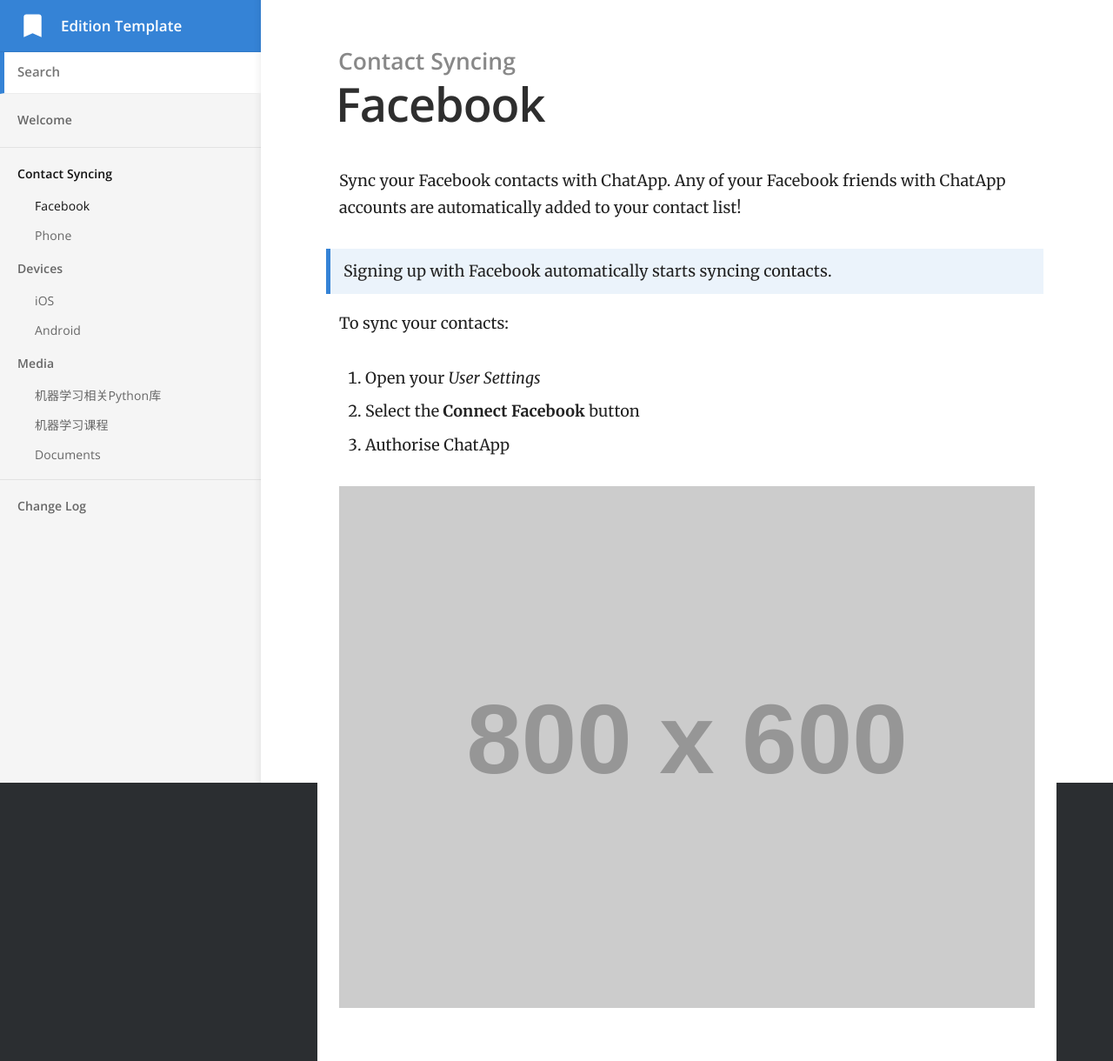
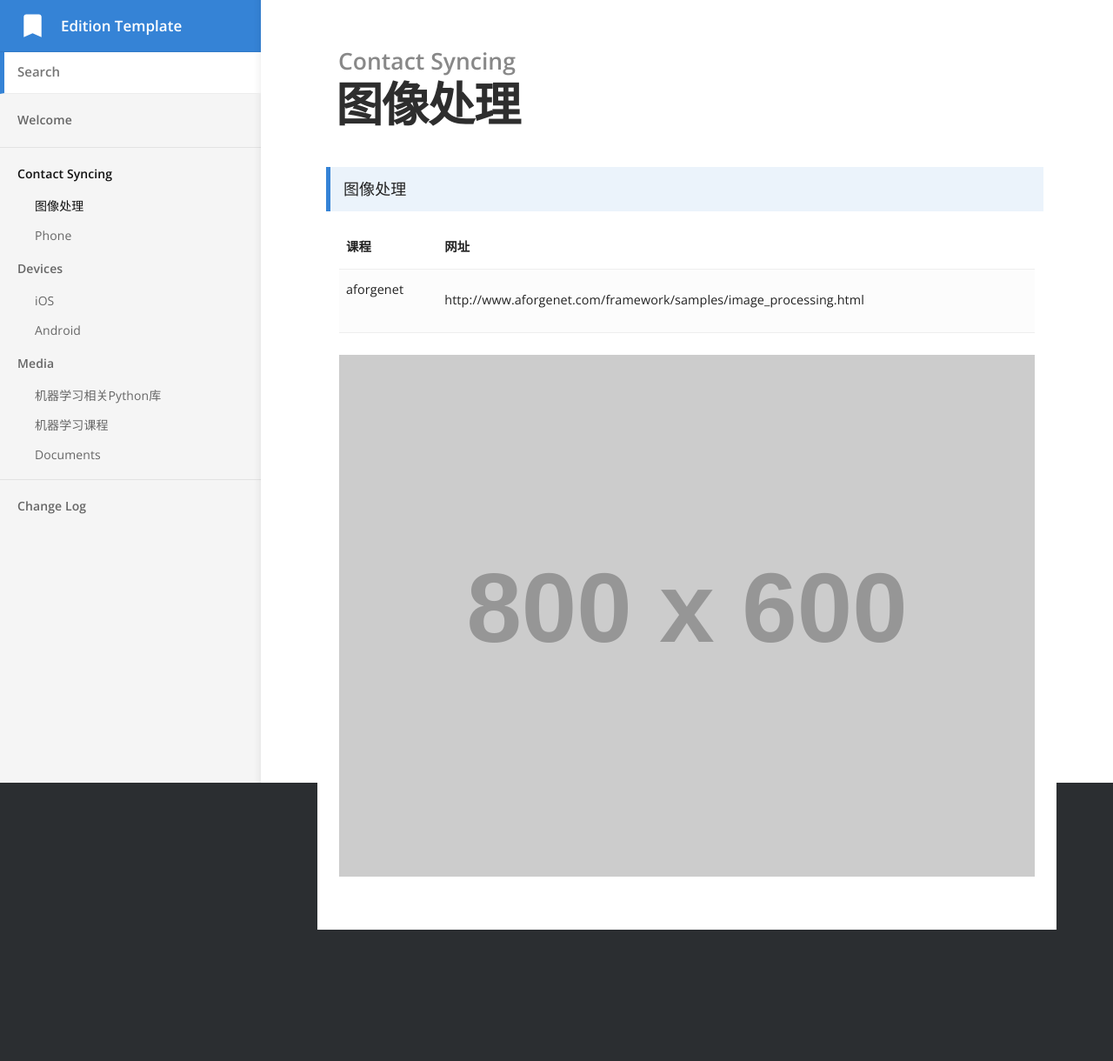
Before and after one commit to bashendixie/Machine_Learning_Notes, a Jekyll site: the page built from _docs/contact-syncing/facebook.md, in a window 1280 px wide. Shown: the whole page at 87% size. Built offline with Jekyll 4.4.1, drawn with Linux system fonts in a browser that asks for light colours; after the commit the page ends 1069 px from its top, so only the background shows below that.

Commit message:
no message

```diff
--- a/_docs/contact-syncing/facebook.md
+++ b/_docs/contact-syncing/facebook.md
@@ -1,17 +1,39 @@
 ---
-title: Facebook
+title: 图像处理
 category: Contact Syncing
 order: 1
 ---
 
-Sync your Facebook contacts with ChatApp. Any of your Facebook friends with ChatApp accounts are automatically added to your contact list!
 
-> Signing up with Facebook automatically starts syncing contacts.
+> 图像处理
+<table width="1033" style="font-size: 0.8em;">
+	<tbody>
+		<tr>
+			<td>
+				<strong>
+					课程
+				</strong>
+			</td>
+			<td>
+				<strong>
+					网址
+				</strong>
+			</td>
+		</tr>
+		<tr>
+			<td>
+				<p>
+					aforgenet
+				</p>
+			</td>
+			<td>
+				http://www.aforgenet.com/framework/samples/image_processing.html
+			</td>
+		</tr>
+	</tbody>
+</table>
 
-To sync your contacts:
 
-1. Open your *User Settings*
-2. Select the **Connect Facebook** button
-3. Authorise ChatApp
+
 
 ![](//placehold.it/800x600)
```
